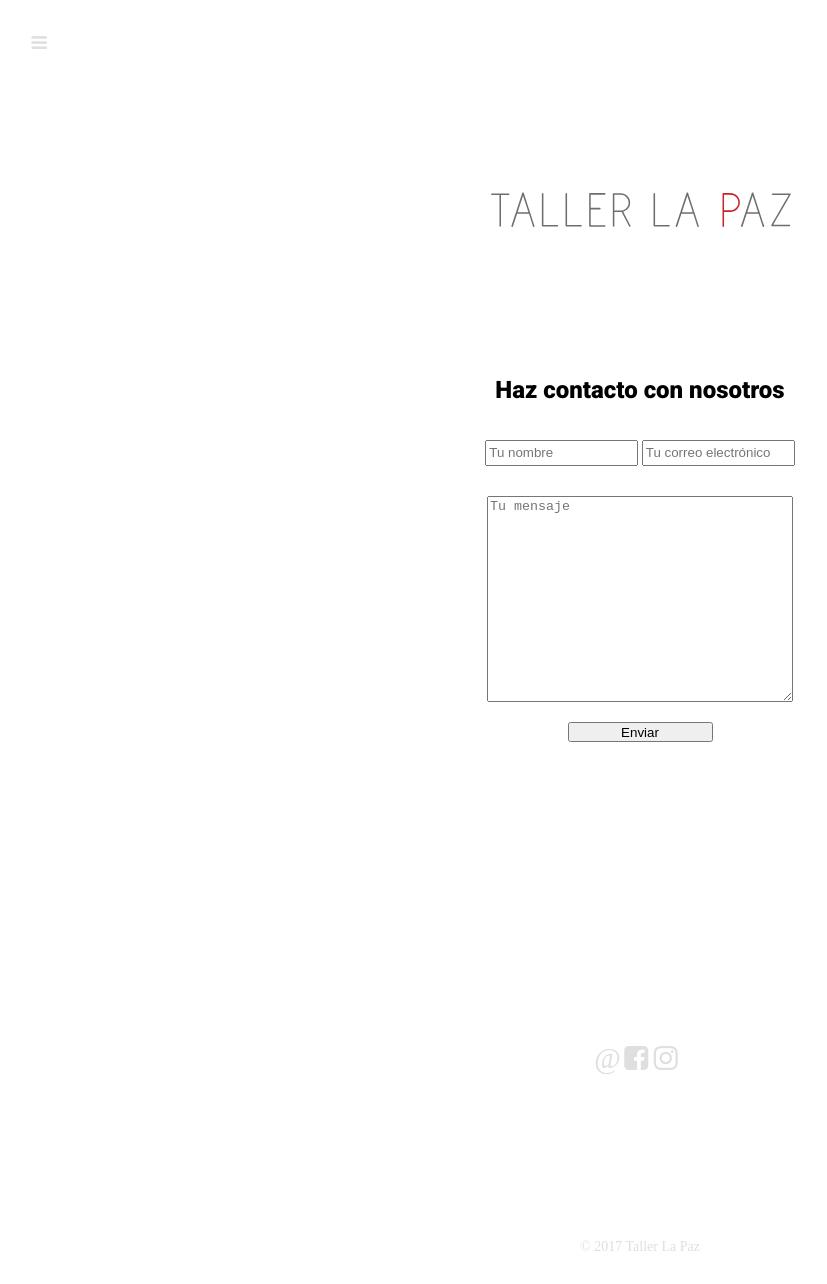
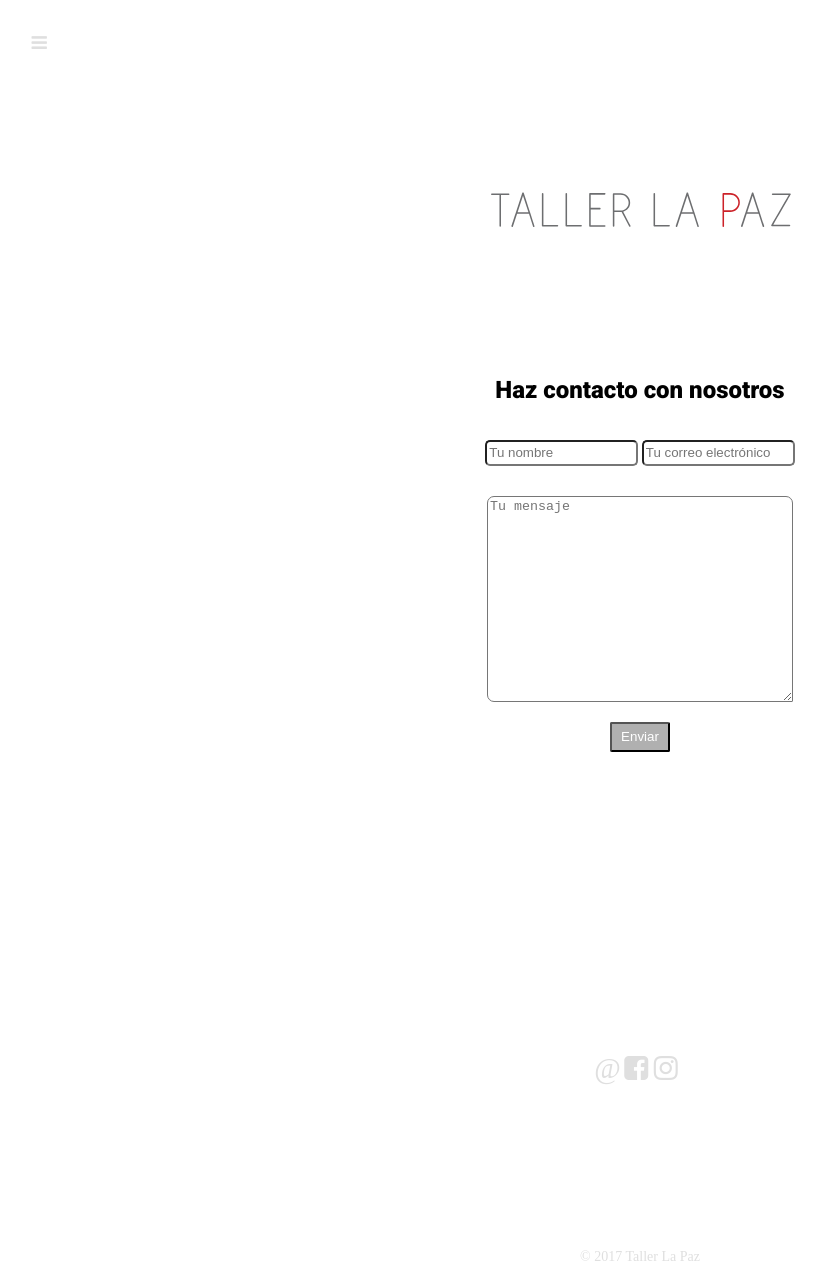
Before and after one commit to Tallerlapaz/tallerlapaz.github.io, a Jekyll site: the page built from contacto.html, in a window 1280 px wide. Shown: the whole page, without its empty margins (0-827 px from the left). Built offline with Jekyll 4.4.1, drawn with Linux system fonts in a browser that asks for light colours; some web fonts are replaced.

Commit message:
Add style to submit button on form

```diff
--- a/css/main-style.css
+++ b/css/main-style.css
@@ -90,7 +90,7 @@ a:hover, a:focus {
 }
 
 /* Change color of dropdown links on hover */
-.dropdown-content a:hover {background-color: rgba(200,200,200,0.4); color: #CC2229;}
+.dropdown-content a:hover, .dropdown-content a:focus {background-color: rgba(200,200,200,0.4); color: #CC2229;}
 
 /* Show the dropdown menu (use JS to add this class to the .dropdown-content container when the user clicks on the dropdown button) */
 .show {display:block;}
@@ -324,6 +324,7 @@ input {
 	height: 20px;
 	width: 145px;
 	margin-top: 20px;
+	border-radius: 5px;
 }
 
 textarea {
@@ -333,20 +334,22 @@ textarea {
 	width: 300px;
 	margin-left: auto;
 	margin-right: auto;
-
+	border-radius: 7px 7px 1px 7px;
 }
 
 input[name="_gotcha"] {
 	display:none
 }
 
-input[type="submit"]:hover {
+input[type="submit"] {
+	color: #fff;
+	background-color: #B0B0B0;
+	max-width: 60px;
+	min-height: 30px;
+	border-radius: 2px;
+}
+
+input[type="submit"]:hover, input[type="submit"]:focus {
 	color: #d00;
+	background-color: #fff;
 }
-=======
-.close:hover, .close:focus {
-	color: #CC2229;
-	text-decoration: none;
-	cursor: pointer;
-}
->>>>>>> origin/master
```
